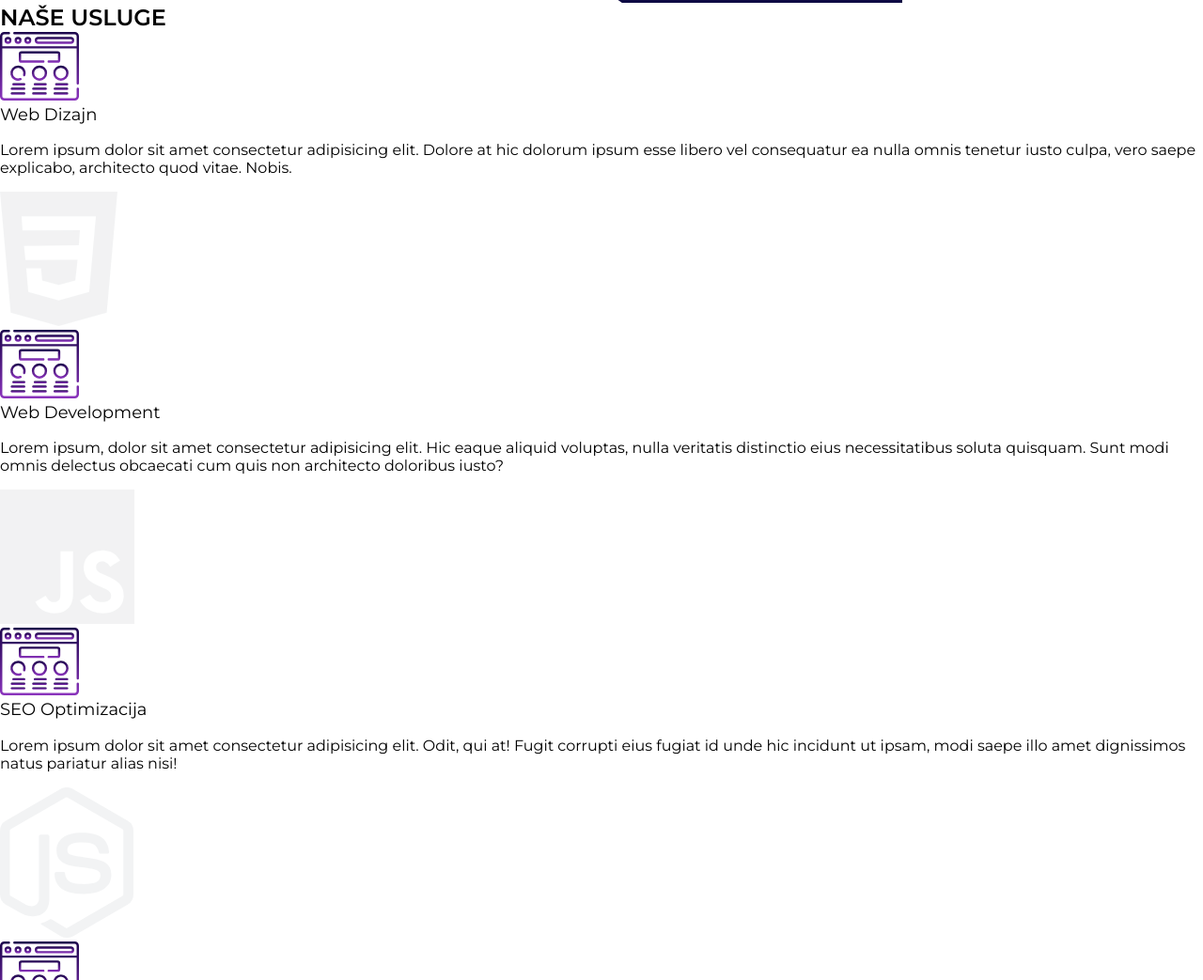
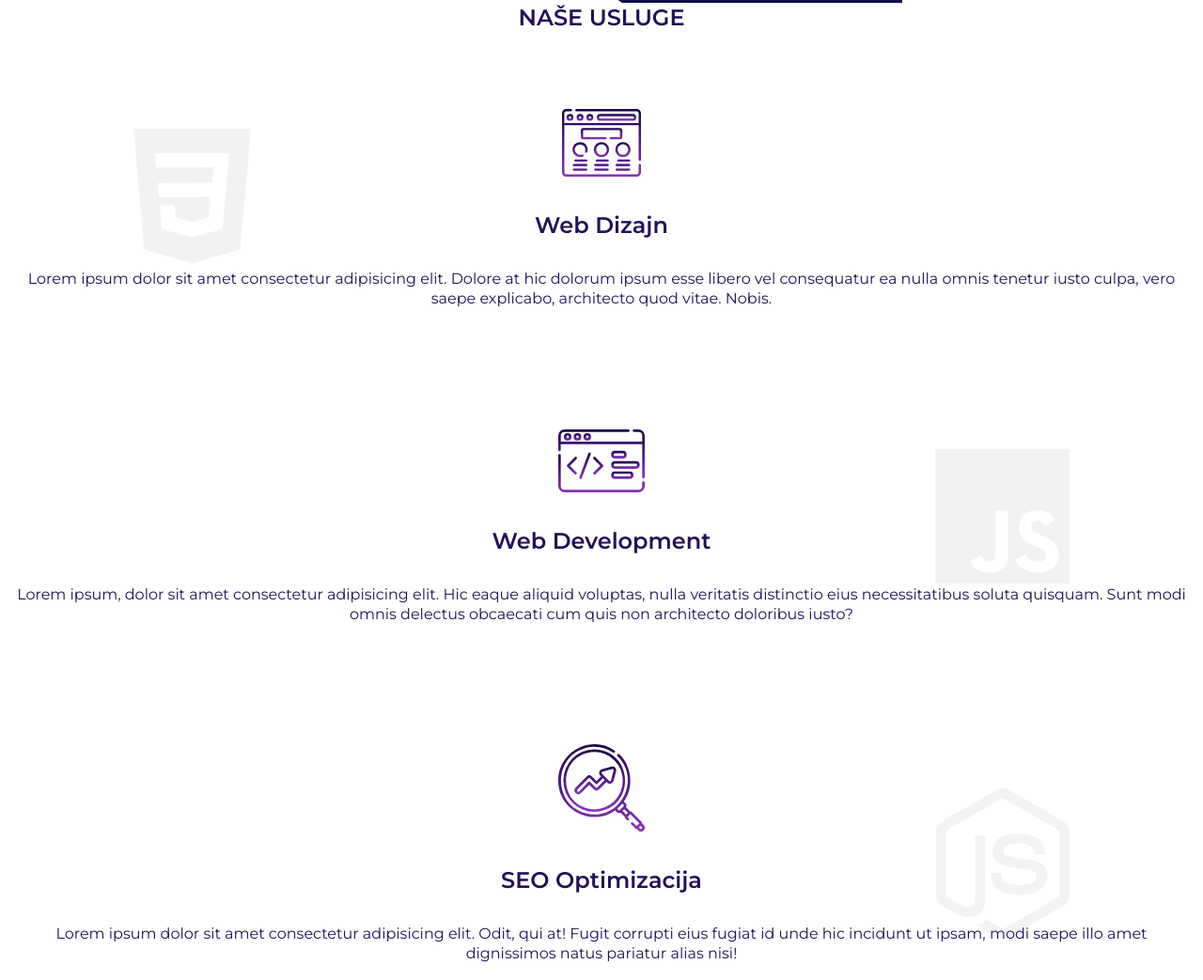
Before and after one commit to Milanrdnvc/re-lay, a website: page index.html in a window 1280 px wide. Shown: the part 1757-2800 px from the top of the page at 94% size. Drawn offline with Linux system fonts and the light colour scheme.

Commit message:
Implement services section

```diff
--- a/index.html
+++ b/index.html
@@ -64,7 +64,7 @@
       </section>
       <section class="services">
         <h2 class="services__title">Naše usluge</h2>
-        <div class="services_cards">
+        <div class="services__cards">
           <div class="services__card">
             <img src="./pictures/web-design.svg" alt="web design" />
             <h3 class="services__card-title">Web Dizajn</h3>
@@ -74,10 +74,10 @@
               tenetur iusto culpa, vero saepe explicabo, architecto quod vitae.
               Nobis.
             </p>
-            <img src="./pictures/css-3.svg" alt="css logo" />
+            <img src="./pictures/css-3.svg" alt="css logo" class="css-logo" />
           </div>
           <div class="services__card">
-            <img src="./pictures/web-design.svg" alt="web design" />
+            <img src="./pictures/web-dev.svg" alt="web development" />
             <h3 class="services__card-title">Web Development</h3>
             <p class="services__card-paragraph">
               Lorem ipsum, dolor sit amet consectetur adipisicing elit. Hic
@@ -85,20 +85,28 @@
               necessitatibus soluta quisquam. Sunt modi omnis delectus obcaecati
               cum quis non architecto doloribus iusto?
             </p>
-            <img src="./pictures/javascript.svg" alt="javascript logo" />
+            <img
+              src="./pictures/javascript.svg"
+              alt="javascript logo"
+              class="js-logo"
+            />
           </div>
           <div class="services__card">
-            <img src="./pictures/web-design.svg" alt="web design" />
+            <img src="./pictures/seo-opt.svg" alt="seo optimization" />
             <h3 class="services__card-title">SEO Optimizacija</h3>
             <p class="services__card-paragraph">
               Lorem ipsum dolor sit amet consectetur adipisicing elit. Odit, qui
               at! Fugit corrupti eius fugiat id unde hic incidunt ut ipsam, modi
               saepe illo amet dignissimos natus pariatur alias nisi!
             </p>
-            <img src="./pictures/node-js.svg" alt="node js logo" />
+            <img
+              src="./pictures/node-js.svg"
+              alt="node js logo"
+              class="node-logo"
+            />
           </div>
           <div class="services__card">
-            <img src="./pictures/web-design.svg" alt="web design" />
+            <img src="./pictures/re-design.svg" alt="re design" />
             <h3 class="services__card-title">Redizajn Sajtova</h3>
             <p class="services__card-paragraph">
               Lorem ipsum dolor sit amet consectetur adipisicing elit. Tenetur
@@ -106,10 +114,14 @@
               commodi eligendi mollitia, quis quam nesciunt! Incidunt saepe
               dolorum impedit quos sit praesentium.
             </p>
-            <img src="./pictures/react.svg" alt="react logo" />
+            <img
+              src="./pictures/react.svg"
+              alt="react logo"
+              class="react-logo"
+            />
           </div>
           <div class="services__card">
-            <img src="./pictures/web-design.svg" alt="web design" />
+            <img src="./pictures/logo-design.svg" alt="logo design" />
             <h3 class="services__card-title">Logo Dizajn</h3>
             <p class="services__card-paragraph">
               Lorem ipsum dolor, sit amet consectetur adipisicing elit. Esse
@@ -117,7 +129,7 @@
               nisi! Vel perferendis accusantium nam necessitatibus saepe
               assumenda officia voluptatibus impedit.
             </p>
-            <img src="./pictures/html.svg" alt="html logo" />
+            <img src="./pictures/html.svg" alt="html logo" class="html-logo" />
           </div>
         </div>
       </section>
--- a/styles.scss
+++ b/styles.scss
@@ -35,7 +35,7 @@ h2 {
   font-size: var(--font-large);
   line-height: 1.3;
   text-transform: uppercase;
-  margin: 0;
+  margin: 0 0 1rem 0;
 }
 
 h3 {
@@ -43,6 +43,12 @@ h3 {
   line-height: 1.3;
   font-size: var(--font-medium);
   font-weight: 400;
+}
+
+p {
+  margin: 0;
+  line-height: 1.3;
+  font-size: var(--font-small);
 }
 
 header {
@@ -137,7 +143,7 @@ header {
 }
 
 .hero {
-  height: calc(88vh - 8rem);
+  min-height: calc(88vh - 8rem);
   margin-top: 8rem;
   align-items: center;
   position: relative;
@@ -201,7 +207,7 @@ header {
   }
 
   img:nth-child(2) {
-    width: 70%;
+    width: 250px;
   }
 
   img:nth-child(3) {
@@ -212,3 +218,67 @@ header {
     z-index: -2;
   }
 }
+
+.services {
+  text-align: center;
+  display: flex;
+  flex-direction: column;
+  color: var(--color-tertiary);
+
+  &__cards {
+    padding: 1.1rem;
+    margin-top: 3rem;
+  }
+
+  &__card:last-child {
+    margin-bottom: 0;
+  }
+
+  &__card {
+    margin-bottom: 8rem;
+    position: relative;
+
+    img:last-child {
+      position: absolute;
+    }
+
+    .css-logo {
+      top: 10%;
+      left: 10%;
+    }
+
+    .js-logo {
+      top: 10%;
+      right: 10%;
+    }
+
+    .node-logo {
+      top: 20%;
+      right: 10%;
+    }
+
+    .react-logo {
+      top: 5%;
+      left: 5%;
+    }
+
+    .html-logo {
+      top: 10%;
+      right: 0;
+    }
+  }
+
+  &__card-title {
+    color: var(--color-tertiary);
+    font-weight: 600;
+  }
+
+  h3 {
+    font-size: var(--font-large);
+    margin-bottom: 2rem;
+  }
+
+  img:first-child {
+    margin-bottom: 2rem;
+  }
+}
```
Also changed, not shown: css/styles.css, 1 other file.
